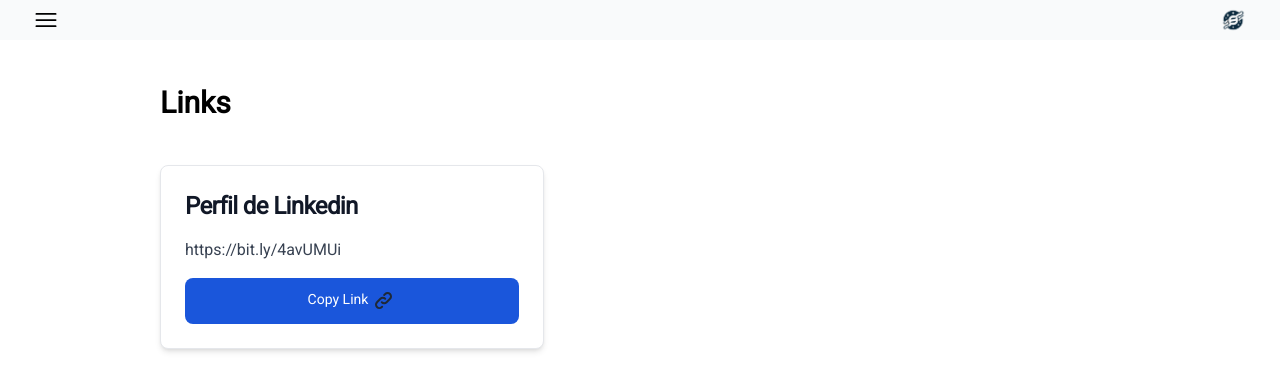
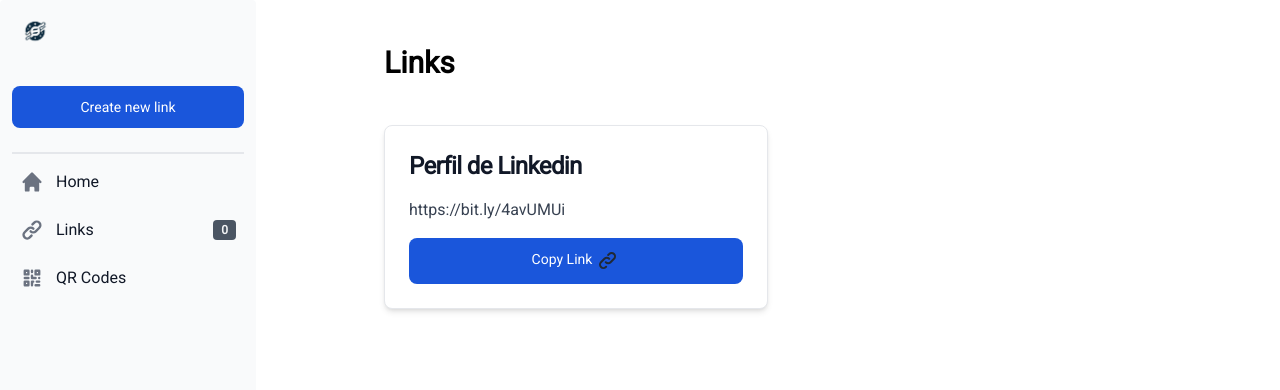
Before and after one commit to ramiroAlvarez9/shortener-link-frontend, a Next.js app: page /links in a window 1280 px wide. Shown: the top 390 px of the page. Built offline with nearby package versions, Linux system fonts and the light colour scheme.

Commit message:
Generando una buena presentacion Desktop displays. Falta ver detalles

```diff
--- a/pages/main.tsx
+++ b/pages/main.tsx
@@ -4,7 +4,7 @@
 export default function Main() {
   return (
     <>
-      <section className="home__section flex justify-center w-screen h-screen" >
+      <section className="home__section flex justify-center w-screen h-screen lg:w-4/5" >
 
         <div  className="home__section--container h-full w-3/4 flex items-center flex-col sm:h-1/2  ">
 
--- a/src/app/components/CloseIcon.tsx
+++ b/src/app/components/CloseIcon.tsx
@@ -7,7 +7,7 @@
         viewBox="0 0 24 24"
         strokeWidth="1.5"
         stroke="currentColor"
-        className="w-7 h-7 "
+        className="w-7 h-7 lg:hidden"
       >
         <path
           strokeLinecap="round"
--- a/src/app/components/HamburguerMenu.tsx
+++ b/src/app/components/HamburguerMenu.tsx
@@ -1,16 +1,17 @@
 import HamburguerMenuIcon from "./HamburguerMenuIcon";
 import Image from "next/image";
 import Logo from '../../assets/logo.png'
+
 interface Props {
-  openMenu: void;
+  openMenu: React.MouseEventHandler<HTMLDivElement> | any;
 }
 
-const hamburguerMenu = ({ openMenu }: Props) => {
+const HamburguerMenu = ({ openMenu }: Props) => {
   return (
     <>
       <div className="hamburgerMenu w-full h-10 flex justify-between items-center">
 
-        <div className="button__container " onClick={() => openMenu()}>
+        <div className="button__container " onClick={ () => openMenu()}>
           <HamburguerMenuIcon />
         </div>
 
@@ -26,4 +27,4 @@
   );
 };
 
-export default hamburguerMenu;
+export default HamburguerMenu;
--- a/src/app/components/HeaderMenu.tsx
+++ b/src/app/components/HeaderMenu.tsx
@@ -1,19 +1,33 @@
 import CloseIcon from "./CloseIcon";
 import { Button } from "flowbite-react";
+import Image from "next/image";
+import Logo from '../../assets/logo.png'
 
 interface Props {
-  closeMenu: void;
+  closeMenu: React.MouseEventHandler<HTMLDivElement> | any;
 }
 
 const HeaderMenu = ({ closeMenu }: Props) => {
   return (
     <>
       <div className="headerMenu w-full h-24 mb-10 ">
-        <div onClick={() => closeMenu() } className="ml-2">
+
+        <div onClick={ () => closeMenu() } className="hamburguerButton ml-2 flex flex-row justify-between ">
+
+
           <CloseIcon />
+          <Image
+            src={Logo}
+            width={30}
+            height={30}
+            alt="Picture of the author"
+            className=" "
+          />
+
         </div>
+
         <div className="mt-10 ">
-          <Button color="blue" className="w-full" href = '/createlink'>
+          <Button color="blue" className="w-full" href="/createlink">
             Create new link
           </Button>
         </div>
--- a/src/app/components/Menu.tsx
+++ b/src/app/components/Menu.tsx
@@ -13,61 +13,106 @@
   HiUser,
   HiViewBoards,
 } from "react-icons/hi";
-import { useState } from "react";
+import { useState, useEffect } from "react";
 import HamburguerMenu from "./HamburguerMenu";
 import HeaderMenu from "./HeaderMenu";
 
 export default function Menu() {
   const [positionOfMenu, setPositionOfMenu] = useState<number>(-100);
+  const [isMinorTo1200, setIsMinorTo1200]   = useState<boolean>(false)
+  const openMenu = () => setPositionOfMenu(0);
+  const closeMenu = () => setPositionOfMenu(-100);
 
-  const openMenu = (): void => setPositionOfMenu(0);
-  const closeMenu = (): void => setPositionOfMenu(-100);
+  useEffect(() => {
+    window.innerWidth < 1200 ? setIsMinorTo1200(true) :  setIsMinorTo1200(false);
+  }, []);
 
   return (
     <>
-      <header>
+      <header className="lg:hidden ">
         <HamburguerMenu openMenu={openMenu} />
       </header>
+
+      <nav className = "w-full h-full">
+
+
+        {isMinorTo1200 ?
+          <>
         <Sidebar
-        aria-label="Sidebar with multi-level  "
-        className="w-full h-screen"
-        style={{
-          transform: `translate(${positionOfMenu}%)`,
-          transition: "transform 0.3s",
-          position: "fixed",
-          zIndex: 2,
-          top: 0,
-        }}
+          aria-label="Sidebar with multi-level"
+          style={{ transform: `translate(${positionOfMenu}%)` }}
+          className="navInMobile w-full h-screen fixed top-0 z-10 transition-transform lg:w-1/5 "
         >
           <HeaderMenu closeMenu={closeMenu} />
 
           <Sidebar.Items>
             <Sidebar.ItemGroup>
+              <div className="border-solid border border-gray-200 bg-gray-200 w-full">
 
-            <div className="border-solid border border-gray-200 bg-gray-200 w-full"></div>
+              </div>
 
               <Sidebar.Item href="/" icon={HiHome}>
-
                 Home
-
               </Sidebar.Item>
 
-
-
-            <Sidebar.Item href="/links" icon={HiLink} labelColor="dark" label="0">
-
+              <Sidebar.Item
+                href="/links"
+                icon={HiLink}
+                labelColor="dark"
+                label="0"
+              >
                 Links
               </Sidebar.Item>
-
-
 
               <Sidebar.Item href="/" icon={HiQrcode}>
                 QR Codes
               </Sidebar.Item>
+            </Sidebar.ItemGroup>
+          </Sidebar.Items>
+        </Sidebar>
+        </>
+        :
+        <>
+        <Sidebar
+          aria-label="Sidebar with multi-level"
+          className="navInDesktop w-full h-screen fixed top-0 z-10 transition-transform lg:w-1/5 "
+        >
+        <HeaderMenu closeMenu={closeMenu} />
 
+                           <Sidebar.Items>
+                             <Sidebar.ItemGroup>
+                               <div className="border-solid border border-gray-200 bg-gray-200 w-full">
+
+                               </div>
+
+                               <Sidebar.Item href="/" icon={HiHome}>
+                                 Home
+                               </Sidebar.Item>
+
+                               <Sidebar.Item
+                                 href="/links"
+                                 icon={HiLink}
+                                 labelColor="dark"
+                                 label="0"
+                               >
+                                 Links
+                               </Sidebar.Item>
+
+                               <Sidebar.Item href="/" icon={HiQrcode}>
+                                 QR Codes
+                               </Sidebar.Item>
                              </Sidebar.ItemGroup>
-        </Sidebar.Items >
-      </Sidebar >
+                           </Sidebar.Items>
+                         </Sidebar>
+                         </>
+
+        }
+
+
+
+
+      </nav>
+
       </>
   );
 }
--- a/src/app/globals.scss
+++ b/src/app/globals.scss
@@ -42,13 +42,39 @@
   .createlink__section {
     .createlink__title {
       color : $titlesColor;
-
-
     }
+  }
+  .navInMobile{
+    display: inherit;
+  }
+  .navInDesktop{
+    display: none;
   }
 
 
 }
+@media (min-width: 1200px) {
+  .home__section{
+    margin-left: 20%;
+    width: 80%;
+  }
+  .createlink__section{
+    margin-left: 20%;
+    width: 80%;
+  }
+  .section__links{
+    width: 80%;
+    margin-left: 20%;
+  }
+  .navInMobile{
+    display: none;
+  }
+  .navInDesktop{
+    display: block;
+  }
+
+ }
+
 
 
 @layer utilities {
--- a/tailwind.config.ts
+++ b/tailwind.config.ts
@@ -29,7 +29,7 @@
         'lg': '1024px',
         // => @media (min-width: 1024px) { ... }
 
-        'xl': '1280px',
+        'xl': '1200px',
         // => @media (min-width: 1280px) { ... }
 
         '2xl': '1536px',
```
Also changed, not shown: src/app/components/SideBarNav.tsx (added, +13 -0 lines). Lines whose indentation alone changed are shown as unchanged.
